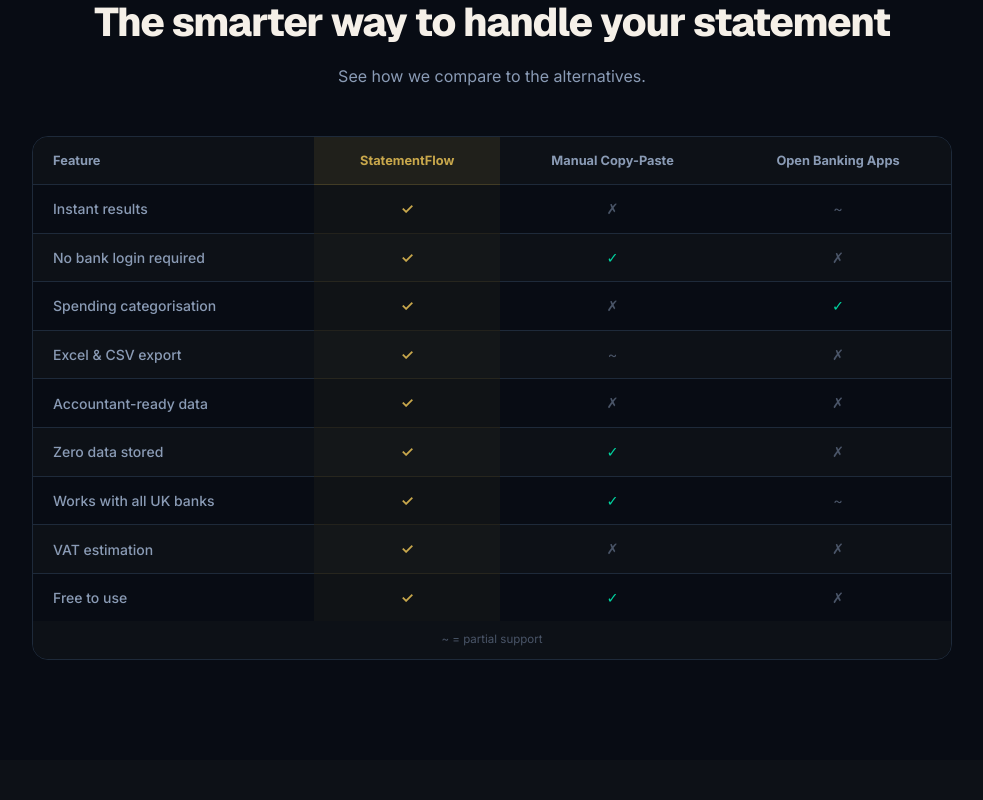
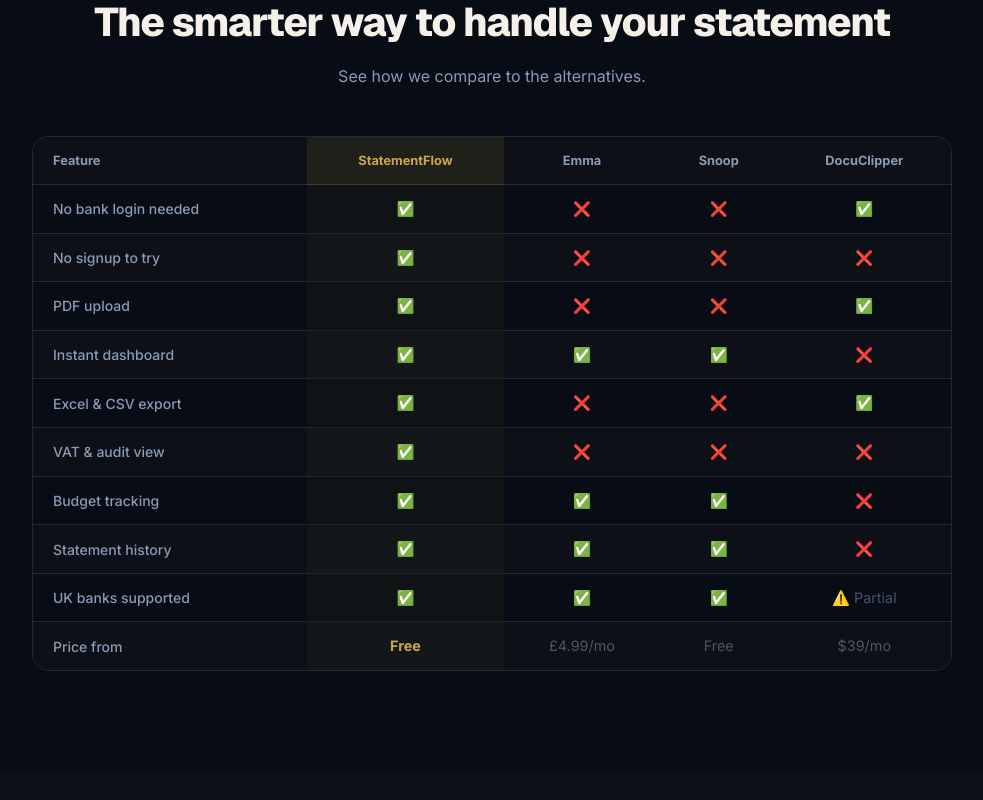
Before and after one commit to kasimk94/StatementFlow, a Next.js app: page / in a window 1280 px wide. Shown: the part 6720-7520 px from the top of the page, without its empty margins (148-1131 px from the left). Built offline with nearby package versions, Linux system fonts and the light colour scheme; no server answers.

Commit message:
fix competitor table with named competitors

```diff
--- a/app/page.js
+++ b/app/page.js
@@ -915,32 +915,34 @@
                 <tr>
                   <th style={{ background: "#0D1117", padding: "14px 20px", textAlign: "left", fontSize: "0.8rem", fontWeight: 700, color: "#8A9BB5", borderBottom: "1px solid #1E2A3A" }}>Feature</th>
                   <th style={{ background: "rgba(201,168,76,0.12)", padding: "14px 20px", textAlign: "center", fontSize: "0.8rem", fontWeight: 700, color: "#C9A84C", borderBottom: "1px solid rgba(201,168,76,0.2)" }}>StatementFlow</th>
-                  <th style={{ background: "#0D1117", padding: "14px 20px", textAlign: "center", fontSize: "0.8rem", fontWeight: 700, color: "#8A9BB5", borderBottom: "1px solid #1E2A3A" }}>Manual Copy-Paste</th>
-                  <th style={{ background: "#0D1117", padding: "14px 20px", textAlign: "center", fontSize: "0.8rem", fontWeight: 700, color: "#8A9BB5", borderBottom: "1px solid #1E2A3A" }}>Open Banking Apps</th>
+                  <th style={{ background: "#0D1117", padding: "14px 20px", textAlign: "center", fontSize: "0.8rem", fontWeight: 700, color: "#8A9BB5", borderBottom: "1px solid #1E2A3A" }}>Emma</th>
+                  <th style={{ background: "#0D1117", padding: "14px 20px", textAlign: "center", fontSize: "0.8rem", fontWeight: 700, color: "#8A9BB5", borderBottom: "1px solid #1E2A3A" }}>Snoop</th>
+                  <th style={{ background: "#0D1117", padding: "14px 20px", textAlign: "center", fontSize: "0.8rem", fontWeight: 700, color: "#8A9BB5", borderBottom: "1px solid #1E2A3A" }}>DocuClipper</th>
                 </tr>
               </thead>
               <tbody>
                 {[
-                  ["Instant results",         "✓", "✗", "~"],
-                  ["No bank login required",  "✓", "✓", "✗"],
-                  ["Spending categorisation", "✓", "✗", "✓"],
-                  ["Excel & CSV export",      "✓", "~", "✗"],
-                  ["Accountant-ready data",   "✓", "✗", "✗"],
-                  ["Zero data stored",        "✓", "✓", "✗"],
-                  ["Works with all UK banks", "✓", "✓", "~"],
-                  ["VAT estimation",          "✓", "✗", "✗"],
-                  ["Free to use",             "✓", "✓", "✗"],
-                ].map(([feature, sf, mc, ob], i, arr) => (
+                  ["No bank login needed",  "✅", "❌", "❌", "✅"],
+                  ["No signup to try",      "✅", "❌", "❌", "❌"],
+                  ["PDF upload",            "✅", "❌", "❌", "✅"],
+                  ["Instant dashboard",     "✅", "✅", "✅", "❌"],
+                  ["Excel & CSV export",    "✅", "❌", "❌", "✅"],
+                  ["VAT & audit view",      "✅", "❌", "❌", "❌"],
+                  ["Budget tracking",       "✅", "✅", "✅", "❌"],
+                  ["Statement history",     "✅", "✅", "✅", "❌"],
+                  ["UK banks supported",    "✅", "✅", "✅", "⚠️ Partial"],
+                  ["Price from",            "Free", "£4.99/mo", "Free", "$39/mo"],
+                ].map(([feature, sf, emma, snoop, docu], i, arr) => (
                   <tr key={i} style={{ background: i % 2 === 0 ? "#080C14" : "#0D1117" }}>
                     <td style={{ padding: "13px 20px", fontSize: "0.875rem", fontWeight: 500, color: "#8A9BB5", borderBottom: i < arr.length - 1 ? "1px solid #1E2A3A" : "none" }}>{feature}</td>
-                    <td style={{ padding: "13px 20px", textAlign: "center", fontSize: "0.9rem", fontWeight: 700, color: sf === "✓" ? "#C9A84C" : "#4A5568", background: "rgba(201,168,76,0.04)", borderBottom: i < arr.length - 1 ? "1px solid rgba(201,168,76,0.1)" : "none" }}>{sf}</td>
-                    <td style={{ padding: "13px 20px", textAlign: "center", fontSize: "0.9rem", color: mc === "✓" ? "#00D4A0" : "#4A5568", borderBottom: i < arr.length - 1 ? "1px solid #1E2A3A" : "none" }}>{mc}</td>
-                    <td style={{ padding: "13px 20px", textAlign: "center", fontSize: "0.9rem", color: ob === "✓" ? "#00D4A0" : "#4A5568", borderBottom: i < arr.length - 1 ? "1px solid #1E2A3A" : "none" }}>{ob}</td>
+                    <td style={{ padding: "13px 20px", textAlign: "center", fontSize: "0.9rem", fontWeight: 700, color: "#C9A84C", background: "rgba(201,168,76,0.04)", borderBottom: i < arr.length - 1 ? "1px solid rgba(201,168,76,0.1)" : "none" }}>{sf}</td>
+                    <td style={{ padding: "13px 20px", textAlign: "center", fontSize: "0.9rem", color: emma === "✅" ? "#00D4A0" : "#4A5568", borderBottom: i < arr.length - 1 ? "1px solid #1E2A3A" : "none" }}>{emma}</td>
+                    <td style={{ padding: "13px 20px", textAlign: "center", fontSize: "0.9rem", color: snoop === "✅" ? "#00D4A0" : "#4A5568", borderBottom: i < arr.length - 1 ? "1px solid #1E2A3A" : "none" }}>{snoop}</td>
+                    <td style={{ padding: "13px 20px", textAlign: "center", fontSize: "0.9rem", color: docu === "✅" ? "#00D4A0" : "#4A5568", borderBottom: i < arr.length - 1 ? "1px solid #1E2A3A" : "none" }}>{docu}</td>
                   </tr>
                 ))}
               </tbody>
             </table>
-            <p style={{ textAlign: "center", padding: "10px 0", fontSize: "0.72rem", color: "#4A5568", background: "#0D1117" }}>~ = partial support</p>
           </div>
         </div>
       </section>
@@ -1319,7 +1321,7 @@
                 margin: 0, color: "#8A9BB5", fontSize: "0.75rem",
                 fontStyle: "italic", lineHeight: 1.5,
               }}>
-                Feature comparison based on publicly available information as of April 2026. Emma and Snoop use Open Banking which requires granting app access to your live bank account.
+                Comparison based on publicly available information April 2026. Emma and Snoop require Open Banking bank account access.
               </p>
             </div>
           </div>
```
